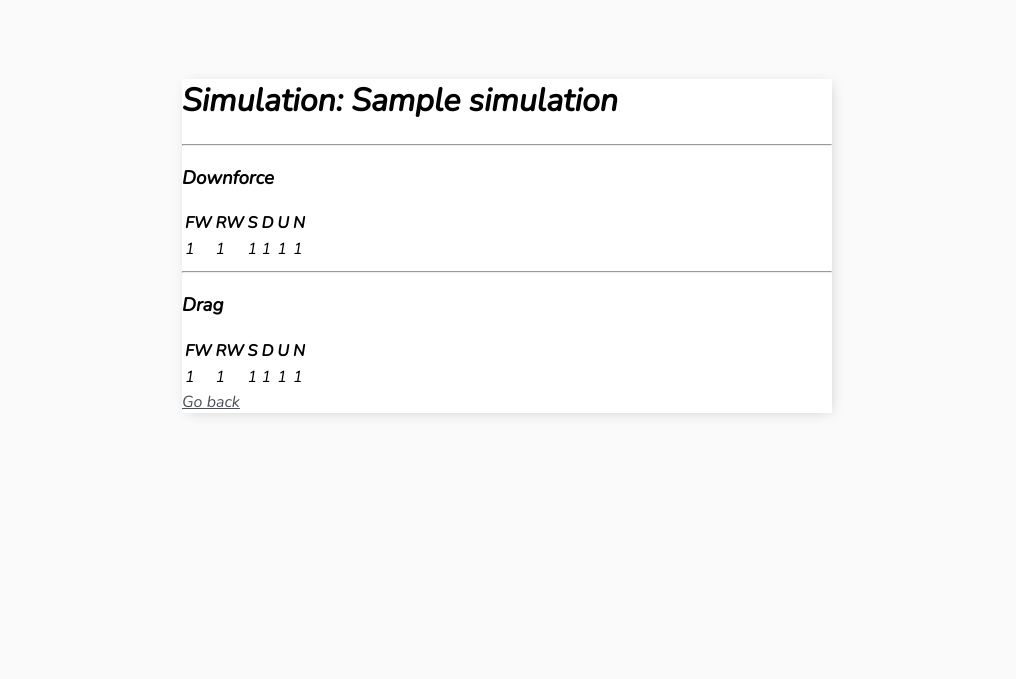
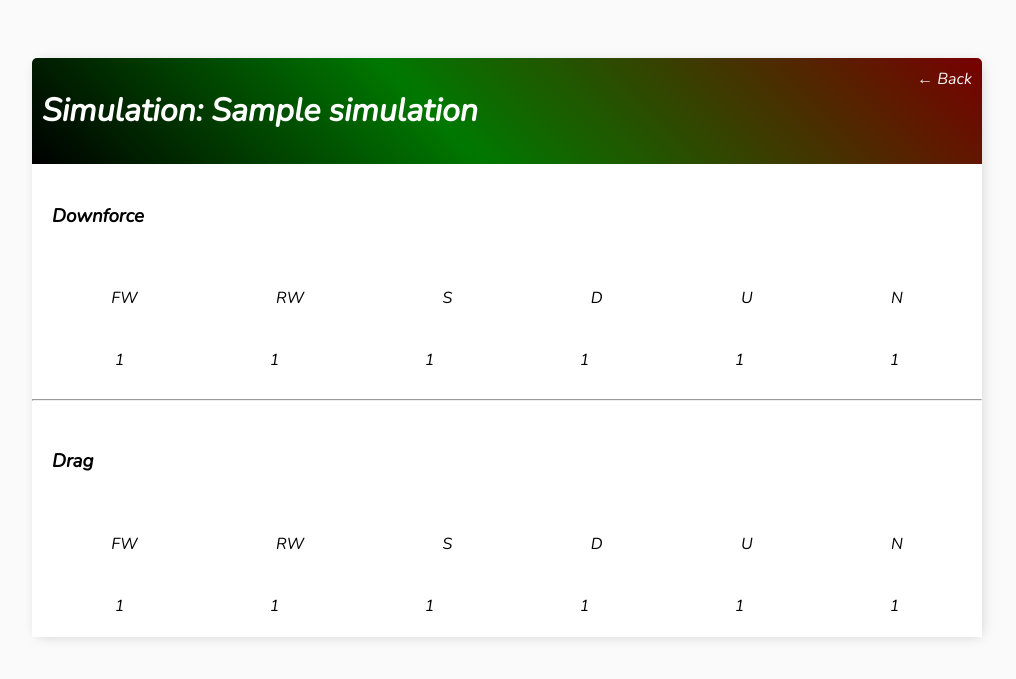
Before and after one commit to PWiercioch/C-models, a Django app: a page that uses mastersheet/templates/mastersheet/main.html in a window 1280 px wide. Shown: the top 679 px of the page, without its empty margins (133-1149 px from the left). Run offline with Django 3.2, Linux system fonts and the light colour scheme; a user stored in the database is signed in; tables that the repository leaves empty hold one stand-in row (values such as "Sample post"); parts of the project's set-up code (start-up, migrations or seed data) failed here and were passed over.

Commit message:
Add styles to initial version

```diff
--- a/mastersheet/templates/mastersheet/main.html
+++ b/mastersheet/templates/mastersheet/main.html
@@ -31,12 +31,123 @@
             }
 
             .container {
-                max-width: 650px;
+                max-width: 950px;
                 margin: auto;
                 background-color: #fff;
 
                 -webkit-box-shadow: 2px 2px 13px -4px rgba(0, 0, 0, 0.21);
                 box-shadow: 2px 2px 13px -4px rgba(0, 0, 0, 0.21);
+            }
+
+            .header-bar {
+                display: flex;
+                justify-content: space-between;
+                color: #fff;
+                padding: 10px;
+                border-radius: 5px 5px 0 0;
+                background: linear-gradient(45deg, rgb(0, 0, 0) 0%, rgb(0, 120, 0) 43%, rgb(120, 0, 0) 100%);
+            }
+
+            .header-bar a {
+                color: rgb(247, 247, 247);
+                text-decoration: none;
+            }
+
+            .simulation-wrapper {
+                display: flex;
+                align-items: center;
+                justify-content: space-between;
+                padding: 20px;
+                background-color: #fff;
+                border-top: 1px solid #dfe4ea;
+                overflow: hidden;
+            }
+
+            .simulation-title {
+            display: flex;
+            padding: 20px;
+            }
+
+            .simulation-title a {
+            text-decoration: none;
+            color: #4b5156;
+            margin-left: 10px;
+            }
+
+            .simulation-detail {
+            display: flex;
+            justify-content: space-around;
+            padding: 10px;
+            }
+
+            .simulation-icon {
+            height: 10px;
+            width: 10px;
+            background-color: #AAA;
+            border-radius: 50%;
+            }
+
+            .delete-link {
+            text-decoration: none;
+            font-weight: 900;
+            color: #cf4949;
+            font-size: 30px;
+            line-height: 0;
+            padding: 20px 0px;
+            }
+
+            #search-add-wrapper {
+            display: flex;
+            justify-content: space-between;
+            align-items: center;
+            padding: 10px;
+            }
+
+            #add-link {
+            color: rgb(0, 0, 0);
+            text-decoration: none;
+            font-size: 42px;
+            text-shadow: 1px 1px #81413b;
+            }
+
+            #edit-link {
+            color: rgb(105, 192, 105);
+            text-decoration: none;
+            font-size: 30px;
+            text-shadow: 1px 1px #81413b;
+            }
+
+            input[type=text],
+            input[type=number],
+            input[type=password],
+            textarea {
+                border: 2px solid rgb(0, 80, 0);
+                border-radius: 5px;
+                padding: 10px;
+                width: 90%;
+                max-width: 90%;
+                min-width: 90%;
+            }
+
+            label {
+                padding-top: 10px !important;
+                display: block;
+            }
+
+
+            .button {
+                border: 2px solid rgb(100, 0, 0);
+                background-color: #FAFAFA;
+                color: linear-gradient(90deg, rgb(0, 0, 0) 0%, rgb(0, 120, 0) 43%, rgb(120, 0, 0) 100%);;
+                padding: 10px;
+                font-size: 14px;
+                border-radius: 5px;
+                cursor: pointer;
+                text-decoration: none;
+            }
+
+            .card-body {
+                padding: 20px;
             }
         </style>
     </head>
--- a/mastersheet/templates/mastersheet/simulation_detail.html
+++ b/mastersheet/templates/mastersheet/simulation_detail.html
@@ -1,53 +1,100 @@
 {% extends 'mastersheet/main.html' %}
 {% block content %}
 
-<h1>Simulation: {{simulation}}</h1>
+<div class="header-bar">
+    <h1>Simulation: {{simulation}}</h1>
+    <a href="{% url 'simulations' %}">&#8592; Back</a>
+</div>
+
+<div class="simulation-title">
+    <h3>Downforce</h3>
+</div>
+<div class="simulation-detail">
+    <div class="simulation-detail">
+         FW
+    </div>
+    <div class="simulation-detail">
+         RW
+    </div>
+    <div class="simulation-detail">
+         S
+    </div>
+    <div class="simulation-detail">
+         D
+    </div>
+    <div class="simulation-detail">
+          U
+    </div>
+    <div class="simulation-detail">
+          N
+    </div>
+</div>
+<div class="simulation-detail">
+    <div class="simulation-detail">
+         {{simulation.front_wing_df}}
+    </div>
+    <div class="simulation-detail">
+         {{simulation.rear_wing_df}}
+    </div>
+    <div class="simulation-detail">
+         {{simulation.sidepod_df}}
+    </div>
+    <div class="simulation-detail">
+         {{simulation.diffuser_df}}
+    </div>
+    <div class="simulation-detail">
+          {{simulation.undertray_df}}
+    </div>
+    <div class="simulation-detail">
+          {{simulation.nose_df}}
+    </div>
+</div>
+
 
 <hr>
-<h3>Downforce</h3>
+<div class="simulation-title">
+    <h3>Drag</h3>
+</div>
+<div class="simulation-detail">
+    <div class="simulation-detail">
+         FW
+    </div>
+    <div class="simulation-detail">
+         RW
+    </div>
+    <div class="simulation-detail">
+         S
+    </div>
+    <div class="simulation-detail">
+         D
+    </div>
+    <div class="simulation-detail">
+          U
+    </div>
+    <div class="simulation-detail">
+          N
+    </div>
+</div>
+<div class="simulation-detail">
+    <div class="simulation-detail">
+         {{simulation.front_wing_drag}}
+    </div>
+    <div class="simulation-detail">
+         {{simulation.rear_wing_drag}}
+    </div>
+    <div class="simulation-detail">
+         {{simulation.sidepod_drag}}
+    </div>
+    <div class="simulation-detail">
+         {{simulation.diffuser_drag}}
+    </div>
+    <div class="simulation-detail">
+          {{simulation.undertray_drag}}
+    </div>
+    <div class="simulation-detail">
+          {{simulation.nose_drag}}
+    </div>
+</div>
 
-<table>
-    <tr>
-        <th>FW</th>
-        <th>RW</th>
-        <th>S</th>
-        <th>D</th>
-        <th>U</th>
-        <th>N</th>
-    </tr>
-
-    <tr>
-        <td> {{simulation.front_wing_df}} </td>
-        <td> {{simulation.rear_wing_df}} </td>
-        <td> {{simulation.sidepod_df}} </td>
-        <td> {{simulation.diffuser_df}} </td>
-        <td> {{simulation.undertray_df}} </td>
-        <td> {{simulation.nose_df}} </td>
-
-</table>
-
-<hr>
-<h3>Drag</h3>
-
-<table>
-    <tr>
-        <th>FW</th>
-        <th>RW</th>
-        <th>S</th>
-        <th>D</th>
-        <th>U</th>
-        <th>N</th>
-    </tr>
-    <tr>
-        <td> {{simulation.front_wing_drag}} </td>
-        <td> {{simulation.rear_wing_drag}} </td>
-        <td> {{simulation.sidepod_drag}} </td>
-        <td> {{simulation.diffuser_drag}} </td>
-        <td> {{simulation.undertray_drag}} </td>
-        <td> {{simulation.nose_drag}} </td>
-
-</table>
-
-<a href="{% url 'simulations' %}">Go back</a>
 
 {% endblock content %}
--- a/mastersheet/views.py
+++ b/mastersheet/views.py
@@ -24,8 +24,9 @@ class SimulationList(LoginRequiredMixin, ListView):
 
     def get_context_data(self, **kwargs):
         context = super().get_context_data(**kwargs)
-        context['simulations'] = context['simulations'].filter(user=self.request.user)
+        context['simulations'] = context['simulations'] #.filter(user=self.request.user) - to get the user simulations
         # context['simulations'] = context['simulations'].filter(complete=False)
+        context['count'] = context['simulations'].count()
 
         search_input = self.request.GET.get('search-area') or ''
         if search_input:
```
Also changed, not shown: mastersheet/templates/mastersheet/login.html (+10 -5 lines), mastersheet/templates/mastersheet/simulation_confirm_delete.html (+10 -4 lines), mastersheet/templates/mastersheet/simulation_form.html (+13 -7 lines), mastersheet/templates/mastersheet/simulation_list.html (+55 -41 lines).
